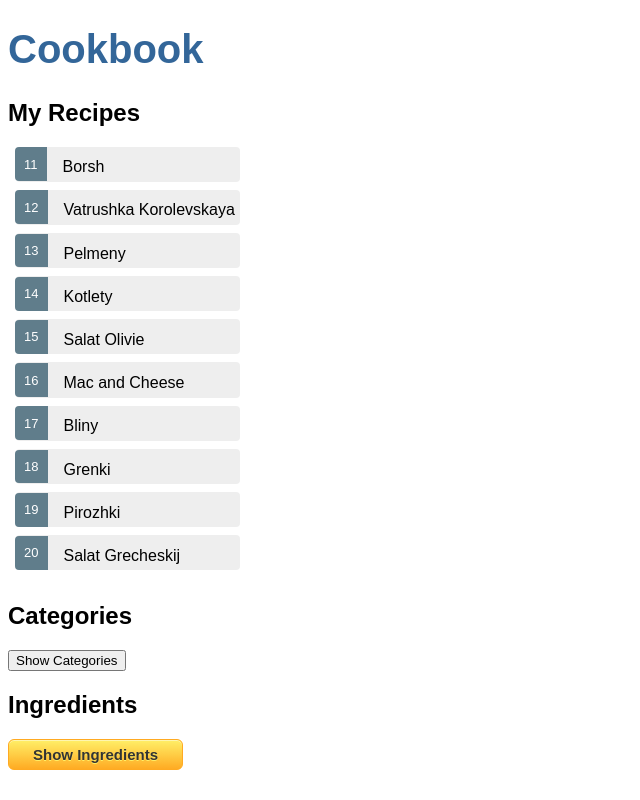
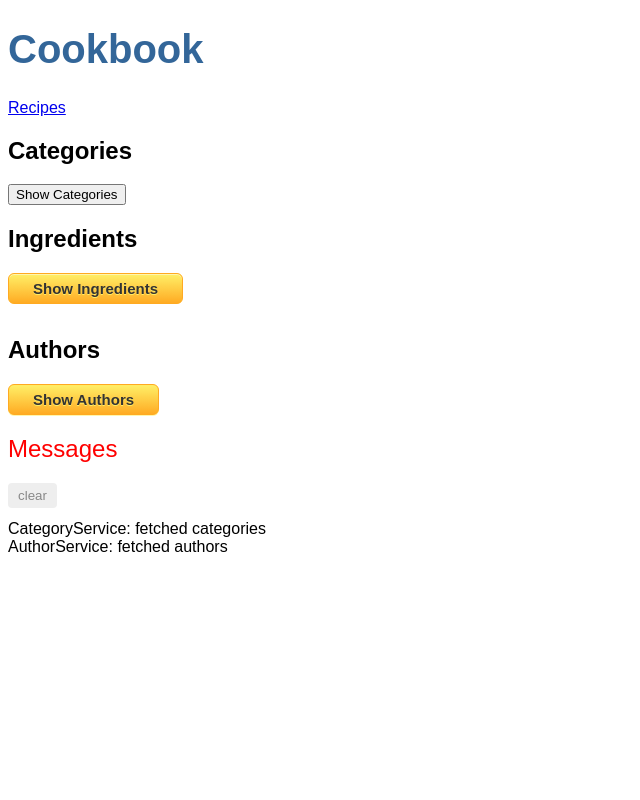
Before and after one commit to svetlanaderyuga/cookbook2, an Angular app: page / in a window 1280 px wide. Shown: the top 800 px of the page, without its empty margins (0-640 px from the left). Built offline with nearby package versions, Linux system fonts and the light colour scheme.

Commit message:
working progress

```diff
--- a/src/app/app-routing.module.ts
+++ b/src/app/app-routing.module.ts
@@ -1,10 +1,14 @@
 import { NgModule } from '@angular/core';
 import { Routes, RouterModule } from '@angular/router';
+import { RecipesComponent} from 'src/app/components/recipes/recipes.component';
 
-const routes: Routes = [];
+const routes: Routes = [
+  { path: 'recipes', component: RecipesComponent }
+];
+
 
 @NgModule({
-  imports: [RouterModule.forRoot(routes)],
+  imports: [ RouterModule.forRoot(routes) ],
   exports: [RouterModule]
 })
 export class AppRoutingModule { }
--- a/src/app/app.component.html
+++ b/src/app/app.component.html
@@ -1,5 +1,8 @@
 <h1>{{ title }}</h1>
-<app-recipes></app-recipes>
+<nav>
+    <a routerLink="/recipes">Recipes</a>
+  </nav>
+<router-outlet></router-outlet>
 <app-categories></app-categories>
 <app-ingredients></app-ingredients>
 <app-authors></app-authors>
```
